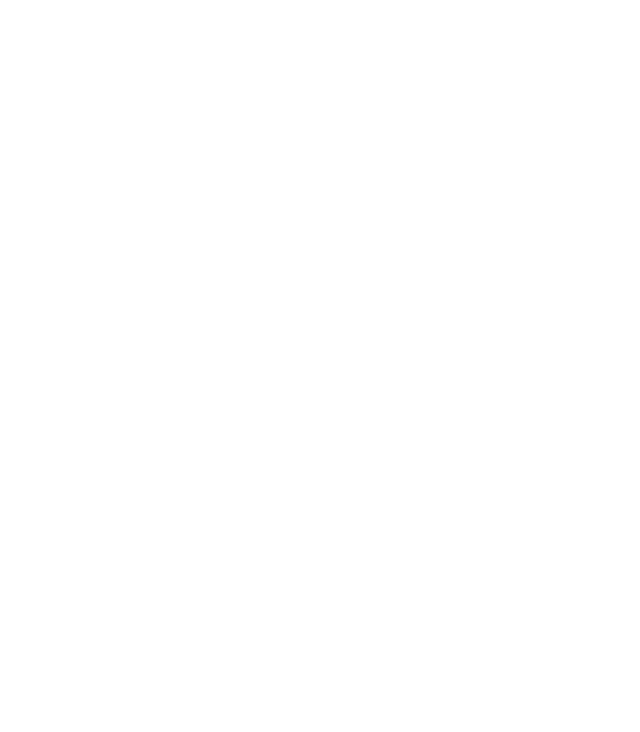
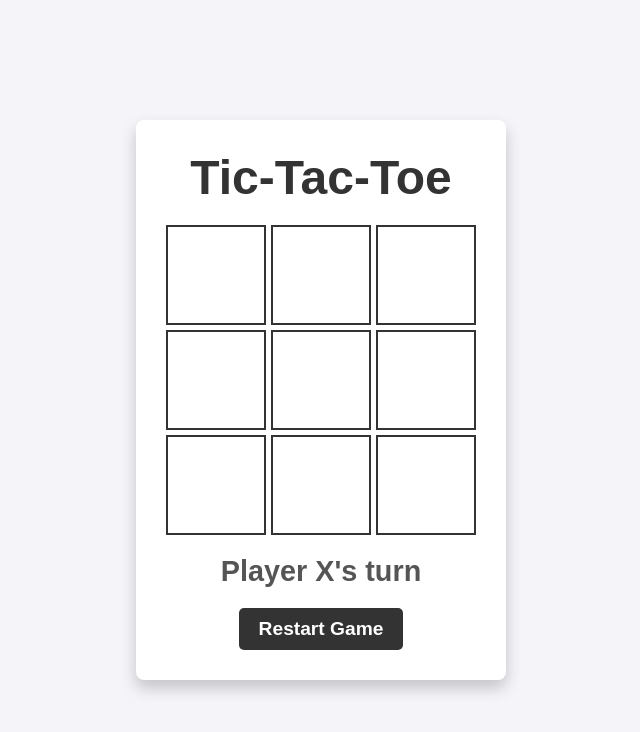
Before and after one commit to Calebndumbu/tic_tac_toe, a plain HTML site: page index.html in a window 1280 px wide. Shown: the whole page, without its empty margins (319-959 px from the left). Drawn offline with Linux system fonts and the light colour scheme.

Commit message:
Add stying

```diff
--- a/index.html
+++ b/index.html
@@ -3,10 +3,101 @@
   <head>
     <meta charset="UTF-8" />
     <meta name="viewport" content="width=device-width, initial-scale=1.0" />
-    <title>Document</title>
-    <link rel="stylesheet" href="style.css" />
+    <title>Tic-Tac-Toe</title>
+    <style>
+      * {
+        margin: 0;
+        padding: 0;
+        box-sizing: border-box;
+        font-family: Arial, sans-serif;
+      }
+
+      body {
+        display: flex;
+        justify-content: center;
+        align-items: center;
+        min-height: 100vh;
+        background: #f4f4f9;
+      }
+
+      h1 {
+        font-size: 3em;
+        color: #333;
+        margin-bottom: 20px;
+        text-align: center;
+      }
+
+      #game-container {
+        background: white;
+        padding: 30px;
+        border-radius: 8px;
+        box-shadow: 0 8px 16px rgba(0, 0, 0, 0.2);
+        text-align: center;
+      }
+
+      #gameboard {
+        display: grid;
+        grid-template-columns: repeat(3, 100px);
+        grid-template-rows: repeat(3, 100px);
+        gap: 5px;
+        margin: 20px auto;
+      }
+
+      .cell {
+        display: flex;
+        align-items: center;
+        justify-content: center;
+        font-size: 2.5em;
+        font-weight: bold;
+        background: #fff;
+        border: 2px solid #333;
+        color: #333;
+        cursor: pointer;
+        transition: background 0.3s ease;
+      }
+
+      .cell:hover {
+        background: #f0f0f0;
+      }
+
+      .cell.taken {
+        pointer-events: none;
+        color: #aaa;
+      }
+
+      #message {
+        margin-top: 15px;
+        font-size: 1.8em;
+        font-weight: bold;
+        color: #555;
+      }
+
+      #resetBtn {
+        margin-top: 20px;
+        padding: 10px 20px;
+        font-size: 1.2em;
+        font-weight: bold;
+        color: white;
+        background: #333;
+        border: none;
+        border-radius: 5px;
+        cursor: pointer;
+        transition: background 0.3s ease;
+      }
+
+      #resetBtn:hover {
+        background: #555;
+      }
+    </style>
   </head>
   <body>
-    <script src="script.js"></script>
+    <div id="game-container">
+      <h1>Tic-Tac-Toe</h1>
+      <div id="gameboard"></div>
+      <p id="message"></p>
+      <button id="resetBtn">Restart Game</button>
+    </div>
+
+    <script src="script.js" defer></script>
   </body>
 </html>
--- a/script.js
+++ b/script.js
@@ -1,58 +1,57 @@
+// Gameboard Module
 const Gameboard = (() => {
   let board = ["", "", "", "", "", "", "", "", ""];
 
   const getBoard = () => board;
 
-  const setMarker = (index, marker) => {
-    if (board[index] === "") {
-      board[index] = marker;
-    }
+  const setMark = (index, marker) => {
+    if (board[index] === "") board[index] = marker;
   };
 
-  return { getBoard, setMarker };
+  const resetBoard = () => {
+    board = ["", "", "", "", "", "", "", "", ""];
+  };
+
+  return { getBoard, setMark, resetBoard };
 })();
 
-// Player(name, marker) is the factory function.
-// getName() returns the player's name.
-// getMarker() returns the player's marker ("X" or "O").
-
+// Player Factory
 const Player = (name, marker) => {
-  const getName = () => name;
-  const getMarker = () => marker;
-  return { getName, getMarker };
+  return { name, marker };
 };
 
+// Game Logic Module
 const Game = (() => {
-  let player1, player2, currentPlayer;
+  let players = [];
+  let currentPlayerIndex = 0;
   let gameOver = false;
 
-  const startGame = (name1, name2) => {
-    player1 = Player(name1, "X");
-    player2 = Player(name2, "O");
-    currentPlayer = player1;
+  const start = () => {
+    players = [Player("Player X", "X"), Player("Player O", "O")];
+    currentPlayerIndex = 0;
     gameOver = false;
-    console.log("Game started!");
+    Gameboard.resetBoard();
+    DisplayController.renderBoard();
+    DisplayController.setMessage(`${players[currentPlayerIndex].name}'s turn`);
   };
 
   const playTurn = (index) => {
     if (gameOver || Gameboard.getBoard()[index] !== "") return;
 
-    Gameboard.setMarker(index, currentPlayer.getMarker());
-
+    Gameboard.setMark(index, players[currentPlayerIndex].marker);
     if (checkWin()) {
-      console.log(`${currentPlayer.getName()} wins!`);
       gameOver = true;
+      DisplayController.setMessage(`${players[currentPlayerIndex].name} wins!`);
     } else if (checkTie()) {
-      console.log("It's a tie!");
       gameOver = true;
+      DisplayController.setMessage("It's a tie!");
     } else {
-      switchPlayer();
+      currentPlayerIndex = 1 - currentPlayerIndex; // Switch player
+      DisplayController.setMessage(
+        `${players[currentPlayerIndex].name}'s turn`
+      );
     }
-  };
-
-  const switchPlayer = () => {
-    currentPlayer = currentPlayer === player1 ? player2 : player1;
-    console.log(`It's ${currentPlayer.getName()}'s turn.`);
+    DisplayController.renderBoard();
   };
 
   const checkWin = () => {
@@ -69,12 +68,66 @@ const Game = (() => {
 
     return winPatterns.some((pattern) =>
       pattern.every(
-        (index) => Gameboard.getBoard()[index] === currentPlayer.getMarker()
+        (index) =>
+          Gameboard.getBoard()[index] === players[currentPlayerIndex].marker
       )
     );
   };
 
-  const checkTie = () => Gameboard.getBoard().every((cell) => cell !== "");
+  const checkTie = () => {
+    return Gameboard.getBoard().every((cell) => cell !== "");
+  };
 
-  return { startGame, playTurn };
+  const resetGame = () => {
+    start(); // Reset game state and UI
+  };
+
+  return { start, playTurn, resetGame, gameOver };
 })();
+
+// Display Controller Module
+const DisplayController = (() => {
+  const gameboardDiv = document.getElementById("gameboard");
+  const messageDiv = document.getElementById("message");
+  const resetBtn = document.getElementById("resetBtn");
+
+  const renderBoard = () => {
+    gameboardDiv.innerHTML = ""; // Clear the board
+
+    Gameboard.getBoard().forEach((cell, index) => {
+      const cellDiv = document.createElement("div");
+      cellDiv.classList.add("cell");
+      cellDiv.dataset.index = index;
+      cellDiv.textContent = cell;
+      gameboardDiv.appendChild(cellDiv);
+    });
+  };
+
+  const handleCellClick = (e) => {
+    const cellIndex = e.target.dataset.index;
+    if (!Game.gameOver && !e.target.classList.contains("taken")) {
+      Game.playTurn(cellIndex);
+    }
+  };
+
+  const enableCellClick = () => {
+    gameboardDiv.addEventListener("click", handleCellClick);
+  };
+
+  const setMessage = (message) => {
+    messageDiv.textContent = message;
+  };
+
+  // Reset button click event
+  resetBtn.addEventListener("click", () => {
+    Game.resetGame(); // Reset the game
+  });
+
+  return { renderBoard, enableCellClick, setMessage };
+})();
+
+// Start the Game After Page Loads
+window.addEventListener("DOMContentLoaded", () => {
+  Game.start();
+  DisplayController.enableCellClick();
+});
```
